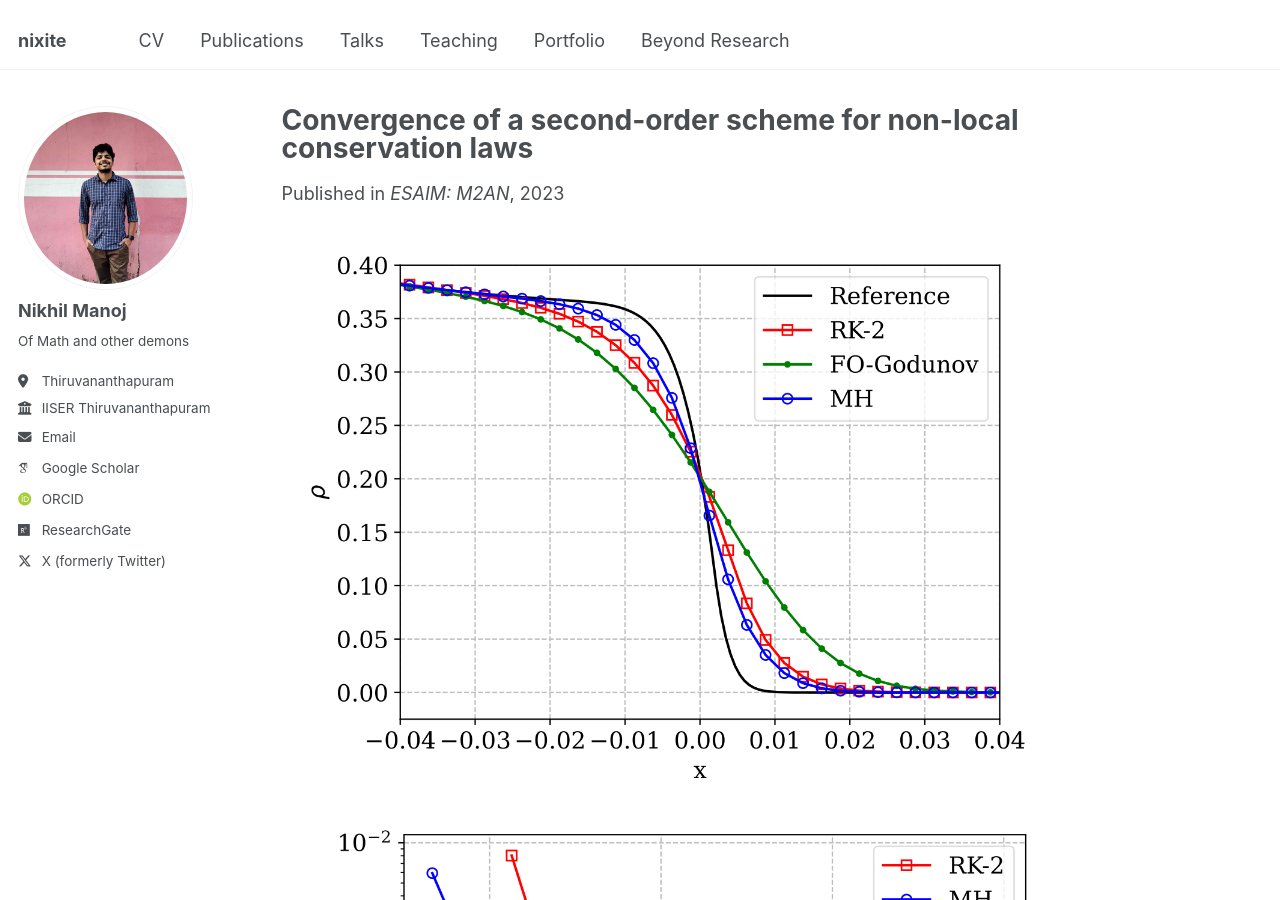
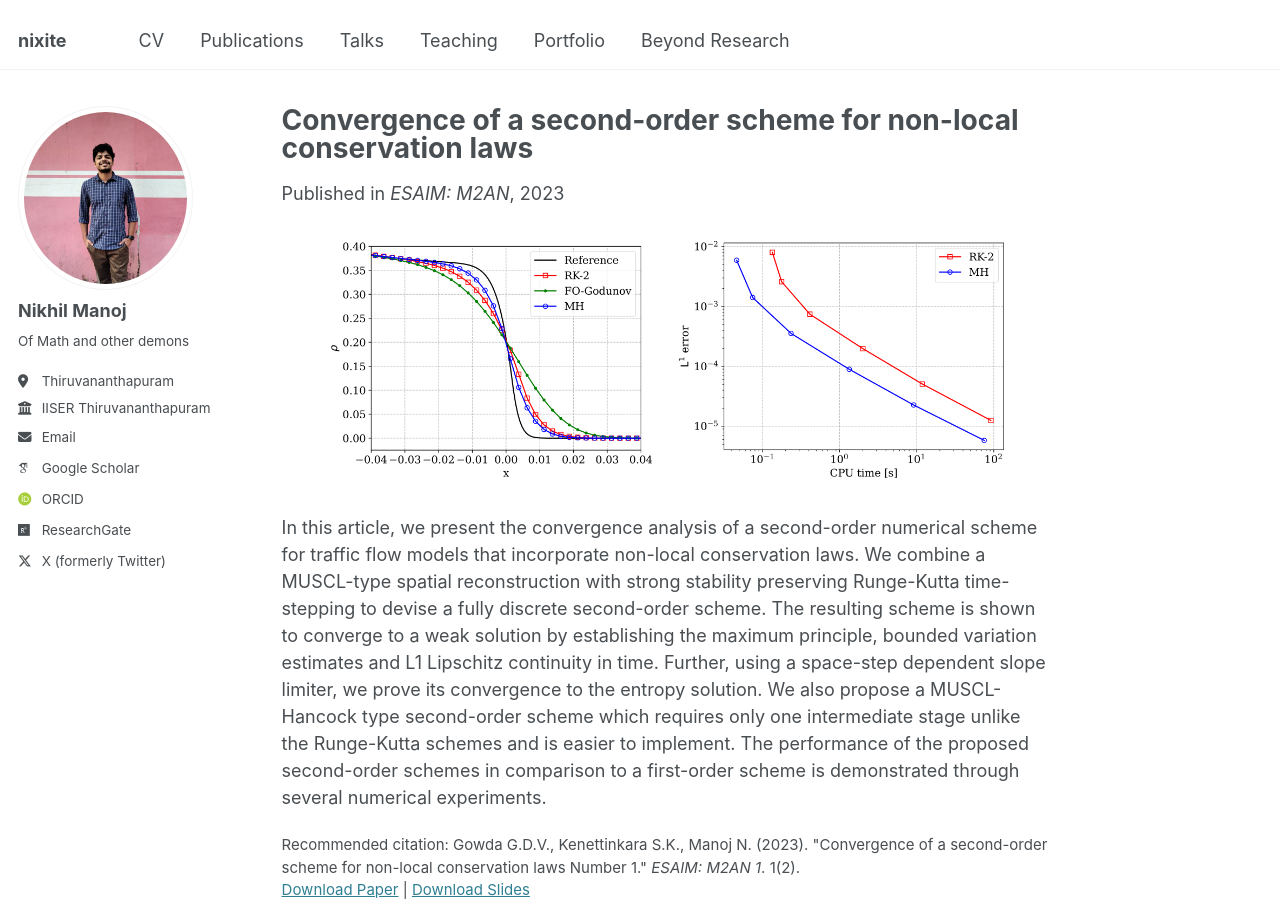
Before and after one commit to nikhil0597/nikhil0597.github.io, a Jekyll site: the page built from _publications/2009-10-01-paper-title-number-1.md, in a window 1280 px wide and 900 px high. Built offline with Jekyll 4.4.1, drawn with Linux system fonts in a browser that asks for light colours; some web fonts are replaced.

Commit message:
Update 2009-10-01-paper-title-number-1.md

```diff
--- a/_publications/2009-10-01-paper-title-number-1.md
+++ b/_publications/2009-10-01-paper-title-number-1.md
@@ -11,8 +11,10 @@ paperurl: 'https://www.esaim-m2an.org/articles/m2an/pdf/2023/06/m2an230129.pdf'
 citation: 'Gowda G.D.V., Kenettinkara S.K., Manoj N. (2023). &quot;Convergence of a second-order scheme for non-local conservation laws Number 1.&quot; <i>ESAIM: M2AN 1</i>. 1(2).'
 ---
 
-![](/images/chalons1-zoomedright-1.png)
-![](/images/CPUtime-DVker2-1.png)
+<p align="center">
+    <img src="/images/chalons1-zoomedright-1.png" alt="Chalons1 Zoomed Right" width="45%">
+    <img src="/images/CPUtime-DVker2-1.png" alt="CPU Time DVker2" width="45%">
+</p>
 
 
 
```
